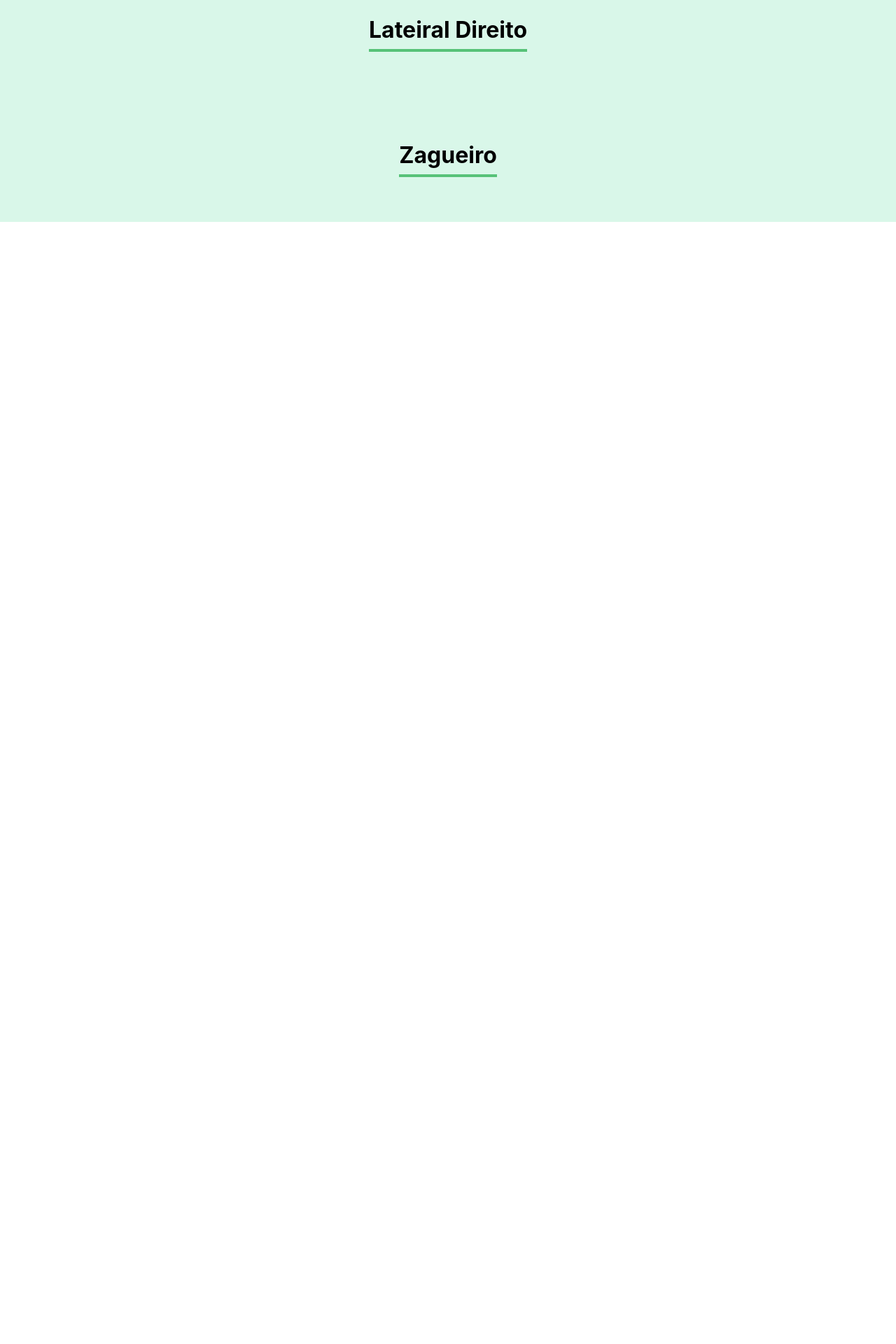
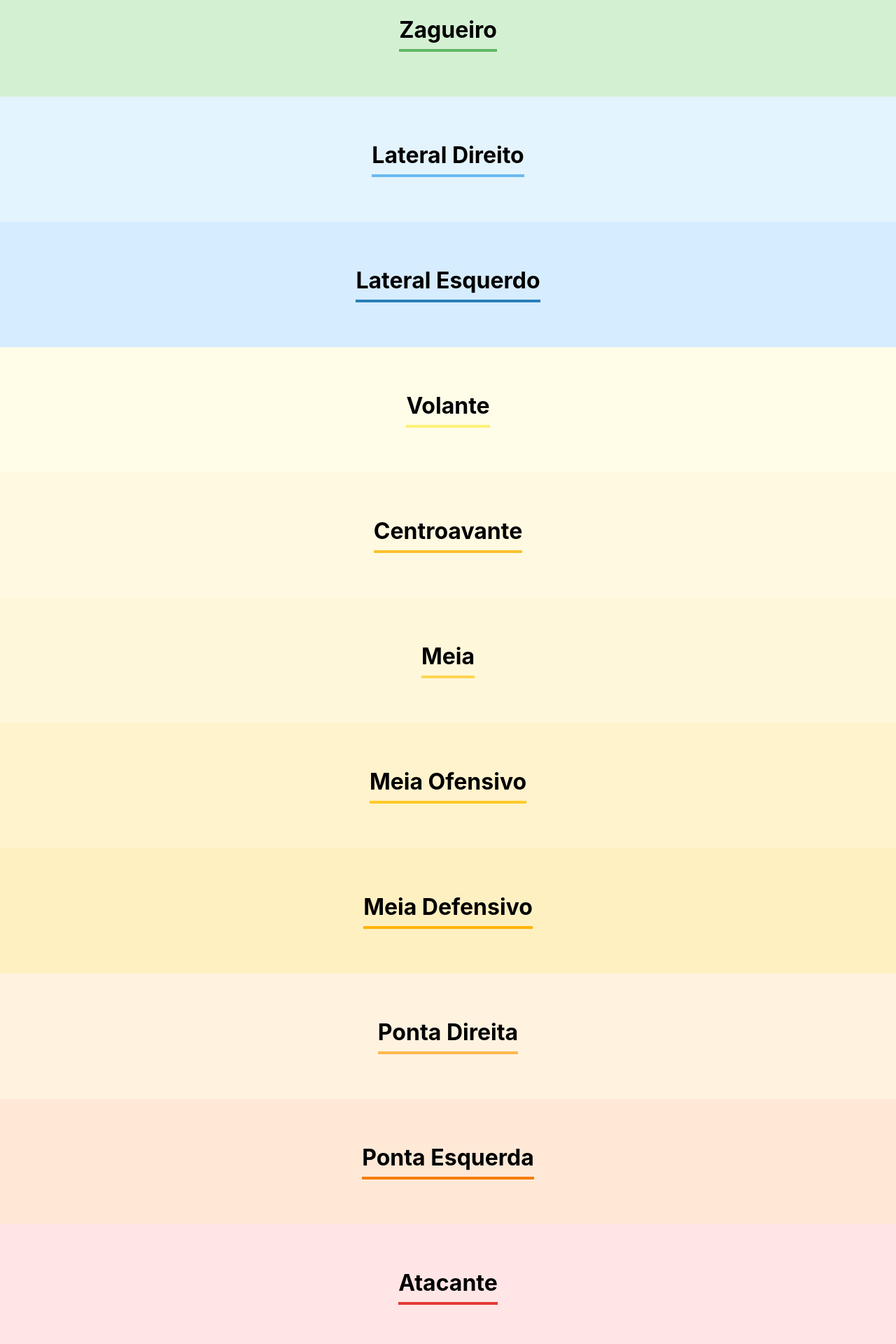
Before and after one commit to Alex-Majdalani/Escalacao-Time-de-Futebol, a React (Create React App) app in the folder futebol/: page / in a window 1280 px wide. Shown: the part 1460-3380 px from the top of the page at 70% size. Before the commit the page ends 1777 px from the top, so only its background shows below. Built offline with nearby package versions, Linux system fonts and the light colour scheme.

Commit message:
adicionei um array para os times em app.js, criei um .map para os times com as cores

```diff
--- a/futebol/src/App.js
+++ b/futebol/src/App.js
@@ -4,6 +4,74 @@ import Formulario from "./componentes/Formulario";
 import Posicoes from "./componentes/Posicoes";
 
 function App() {
+  const posicoes = [
+    {
+      nome: "Goleiro",
+      corPrimaria: "#A8E6A1",
+      corSecundaria: "#F3FDE9",
+    },
+    {
+      nome: "Zagueiro",
+      corPrimaria: "#5EB764",
+      corSecundaria: "#D4F0D3",
+    },
+    {
+      nome: "Lateral Direito",
+      corPrimaria: "#6BB9F0",
+      corSecundaria: "#E3F4FF",
+    },
+    {
+      nome: "Lateral Esquerdo",
+      corPrimaria: "#2980B9",
+      corSecundaria: "#D6ECFF",
+    },
+    {
+      nome: "Volante",
+      corPrimaria: "#FFF176",
+      corSecundaria: "#FFFDE7",
+    },
+    {
+      nome: "Centroavante",
+      corPrimaria: "#FBC02D",
+      corSecundaria: "#FFF9E1",
+    },
+    {
+      nome: "Meia",
+      corPrimaria: "#FFD54F",
+      corSecundaria: "#FFF7DA",
+    },
+    {
+      nome: "Meia Ofensivo",
+      corPrimaria: "#FFCA28",
+      corSecundaria: "#FFF3CD",
+    },
+    {
+      nome: "Meia Defensivo",
+      corPrimaria: "#FFB300",
+      corSecundaria: "#FFF0C2",
+    },
+    {
+      nome: "Ponta Direita",
+      corPrimaria: "#FFB74D",
+      corSecundaria: "#FFF3E0",
+    },
+    {
+      nome: "Ponta Esquerda",
+      corPrimaria: "#F57C00",
+      corSecundaria: "#FFE8D6",
+    },
+    {
+      nome: "Atacante",
+      corPrimaria: "#E53935",
+      corSecundaria: "#FFE5E5",
+    },
+    {
+      nome: "Reserva",
+      corPrimaria: "#212121",
+      corSecundaria: "#BDBDBD",
+    },
+  ];
+
   /*Criar um estado para os jogadores */
   const [jogadores, setJogadores] = useState([]);
 
@@ -19,9 +87,9 @@ function App() {
       <Formulario
         aoJogadorCadastrado={(jogador) => aoNovoJogadorAdicionado(jogador)}
       />
-      <Posicoes nome="Goleiro" />
-      <Posicoes nome="Lateiral Direito" />
-      <Posicoes nome="Zagueiro" />
+      {posicoes.map((posicoes) => (
+        <Posicoes key={posicoes.nome} nome={posicoes.nome} corPrimaria={posicoes.corPrimaria} corSecundaria={posicoes.corSecundaria} />
+      ))}
     </div>
   );
 }
--- a/futebol/src/componentes/Posicoes/Posicoes.css
+++ b/futebol/src/componentes/Posicoes/Posicoes.css
@@ -1,12 +1,11 @@
 .posicao {
   text-align: center;
   padding: 32px;
-  background-color: #d9f7e9;
 }
 
 .posicao h3 {
   font-size: 32px;
-  border-bottom: 4px solid #57c278;
+  border-bottom: 4px solid;
   display: inline-block;
   padding-bottom: 8px;
 }
--- a/futebol/src/componentes/Posicoes/index.js
+++ b/futebol/src/componentes/Posicoes/index.js
@@ -1,9 +1,12 @@
 import "./Posicoes.css";
 
 const Posicoes = (props) => {
+  const corPrimaria = { borderColor: props.corPrimaria };
+  const corSecundaria = { backgroundColor: props.corSecundaria };
+
   return (
-    <section className="posicao">
-      <h3>{props.nome}</h3>
+    <section className="posicao" style={corSecundaria}>
+      <h3 style={corPrimaria}>{props.nome}</h3>
     </section>
   );
 };
```
